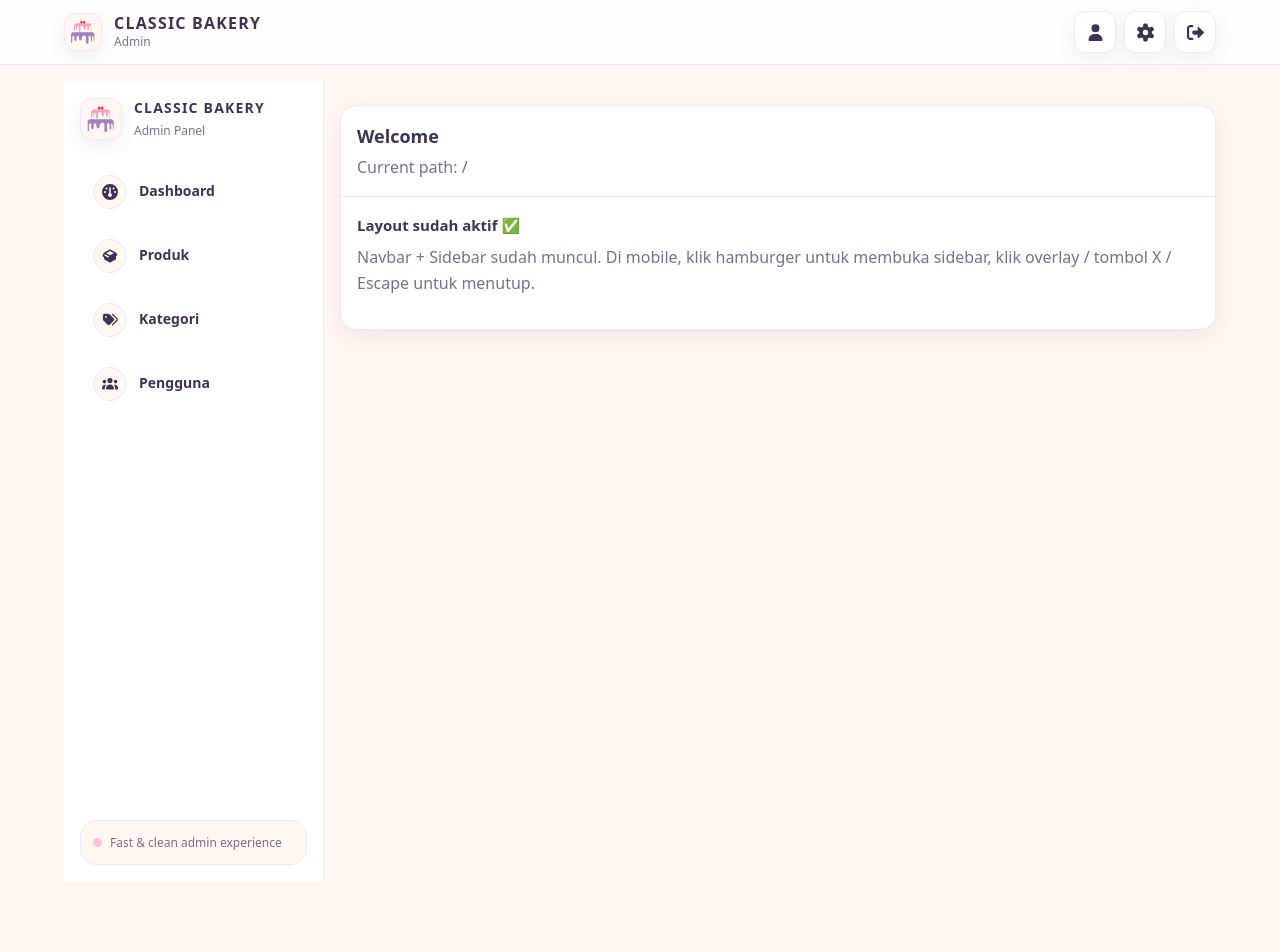
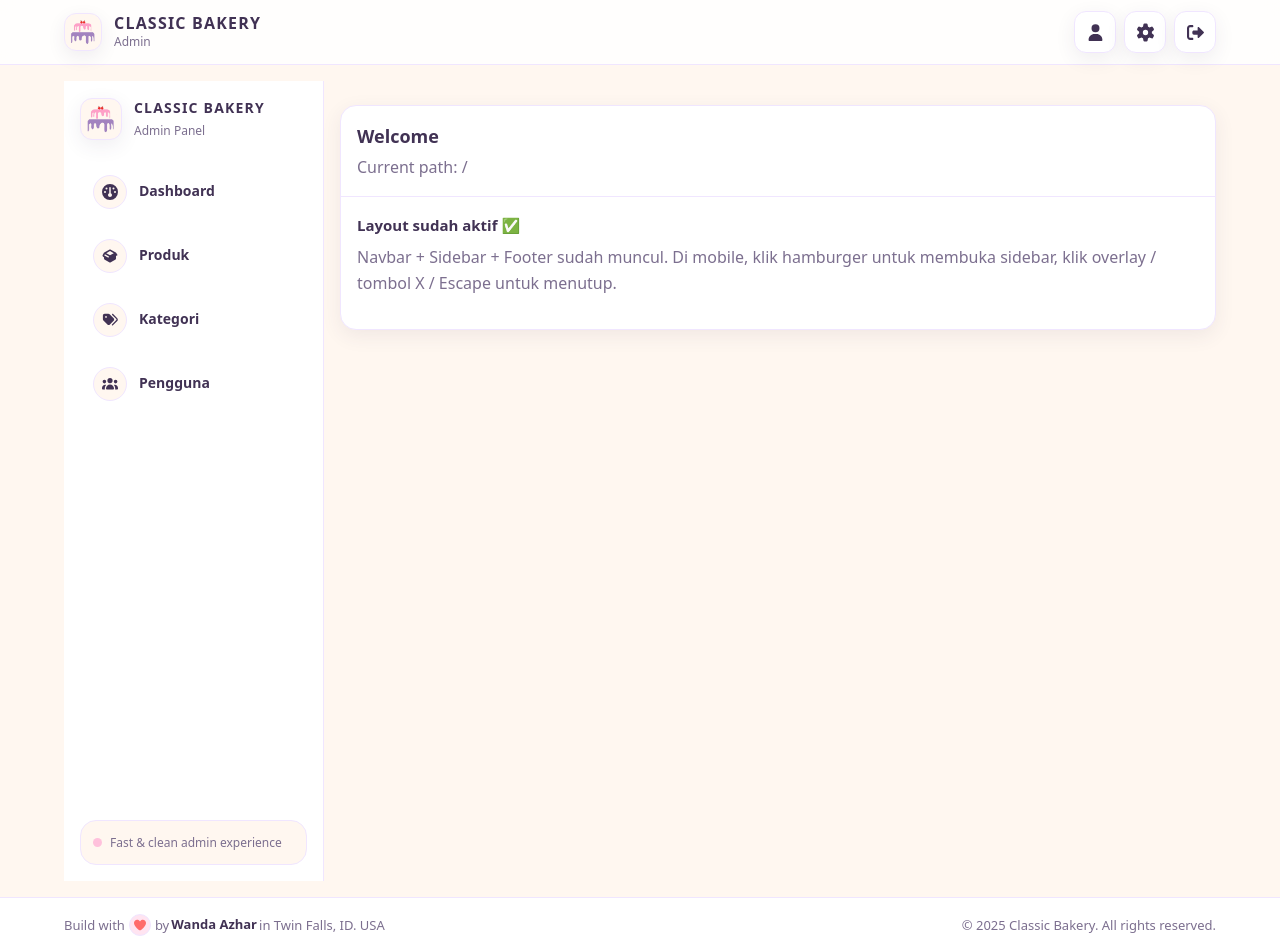
Before and after one commit to wandaazhar007/admin-classic-bakery, a React (Vite) app: page / in a window 1280 px wide. Before the commit the page ends 897 px from the top, so only its background shows below. Built offline with nearby package versions, Linux system fonts and the light colour scheme.

Commit message:
update footer

```diff
--- a/src/App.tsx
+++ b/src/App.tsx
@@ -1,6 +1,7 @@
 import { useEffect, useMemo, useState } from "react";
 import Navbar from "./components/navbar/Navbar";
 import Sidebar from "./components/sidebar/Sidebar";
+import Footer from "./components/footer/Footer";
 
 type PageInfo = {
   title: string;
@@ -32,7 +33,6 @@ export default function App() {
   }, []);
 
   useEffect(() => {
-    // If user changes to desktop size while sidebar open, keep it safe by closing overlay state
     const onResize = () => {
       if (window.innerWidth >= 768) setIsSidebarOpen(false);
     };
@@ -41,11 +41,11 @@ export default function App() {
   }, []);
 
   const currentTitle =
-    pages.find((p) => p.path === path || path.startsWith(`${p.path}/`))?.title ??
+    pages.find((p) => path === p.path || path.startsWith(`${p.path}/`))?.title ??
     "Welcome";
 
   return (
-    <div>
+    <div style={{ minHeight: "100vh", display: "flex", flexDirection: "column" }}>
       <Navbar
         onToggleSidebar={() => setIsSidebarOpen(true)}
         userLabel="Admin"
@@ -64,7 +64,8 @@ export default function App() {
         }}
       />
 
-      {/* This container aligns sidebar left edge with navbar inner container */}
+      <div style={{ flex: 1 }}>
+        {/* Container aligns sidebar left edge with navbar inner container */}
         <div className="container">
           <div
             style={{
@@ -75,7 +76,10 @@ export default function App() {
               paddingBottom: "1.6rem",
             }}
           >
-          <Sidebar isOpen={isSidebarOpen} onClose={() => setIsSidebarOpen(false)} />
+            <Sidebar
+              isOpen={isSidebarOpen}
+              onClose={() => setIsSidebarOpen(false)}
+            />
 
             <main style={{ flex: 1, minWidth: 0 }}>
               <div className="card">
@@ -93,8 +97,9 @@ export default function App() {
                     Layout sudah aktif ✅
                   </div>
                   <p className="muted" style={{ marginTop: "0.8rem" }}>
-                  Navbar + Sidebar sudah muncul. Di mobile, klik hamburger untuk
-                  membuka sidebar, klik overlay / tombol X / Escape untuk menutup.
+                    Navbar + Sidebar + Footer sudah muncul. Di mobile, klik hamburger
+                    untuk membuka sidebar, klik overlay / tombol X / Escape untuk
+                    menutup.
                   </p>
                 </div>
               </div>
@@ -102,5 +107,8 @@ export default function App() {
           </div>
         </div>
       </div>
+
+      <Footer />
+    </div>
   );
 }
--- a/src/components/footer/Footer.module.scss
+++ b/src/components/footer/Footer.module.scss
@@ -1,42 +1,87 @@
-@use "../../../styles/variables" as *;
-@use "../../../styles/responsive" as *;
+@use "../../../styles/variables" as v;
+@use "../../../styles/responsive" as r;
 
 .footer {
-  width: 100vw;
-  margin-left: calc(50% - 50vw);
-  border-top: 1px solid rgba($color-border-soft, 0.7);
-  background-color: $color-bg-card;
+  border-top: v.$border;
+  background: v.$color-white;
 }
 
 .inner {
-  max-width: 1200px;
-  margin: 0 auto;
-  padding: $space-sm $space-md;
+  @include r.container;
+
   display: flex;
-  flex-direction: column;
-  gap: 0.35rem;
-  font-size: 0.78rem;
-  color: $color-text-muted;
+  align-items: center;
+  justify-content: space-between;
 
-  @include respond-to(md) {
-    flex-direction: row;
+  gap: 1.2rem;
+  padding-top: 1.6rem;
+  padding-bottom: 1.6rem;
+
+  @include r.down(md) {
+    display: flex;
+    flex-direction: column;
+    justify-content: center;
     align-items: center;
-    justify-content: space-between;
-    font-size: 0.8rem;
+    text-align: center;
+
+    gap: 0.8rem;
+    padding-top: 1.6rem;
+    padding-bottom: 1.6rem;
   }
 }
 
-.left,
-.right {
-  margin: 0;
+.left {
+  color: v.$color-text-muted;
+  font-size: 1.3rem;
   line-height: 1.4;
+
+  display: flex;
+  align-items: center;
+  gap: 0.2rem;
+  flex-wrap: wrap;
+
+  @include r.down(md) {
+    justify-content: center;
+  }
 }
 
 .heart {
-  margin: 0 0.15rem;
+  display: inline-flex;
+  align-items: center;
+  justify-content: center;
+
+  width: 2.2rem;
+  height: 2.2rem;
+
+  border-radius: 999rem;
+  border: v.$border;
+  background: v.$color-pink-soft;
+  color: v.$color-danger;
+
+  margin-inline: 0.2rem;
+
+  svg {
+    width: 1.2rem;
+    height: 1.2rem;
+  }
 }
 
-.name {
-  font-weight: 600;
-  color: $color-purple;
+.author {
+  font-weight: 900;
+  color: v.$color-text-main;
+  text-decoration: none;
+
+  border-bottom: 0.2rem solid transparent;
+  transition: border-color v.$transition-base, color v.$transition-base;
+
+  &:hover {
+    color: v.$color-purple;
+    border-bottom-color: rgba(180, 147, 255, 0.6);
+  }
 }
+
+.right {
+  color: v.$color-text-muted;
+  font-size: 1.3rem;
+  line-height: 1.4;
+}
--- a/src/components/footer/Footer.tsx
+++ b/src/components/footer/Footer.tsx
@@ -1,21 +1,30 @@
 import styles from "./Footer.module.scss";
+import { FontAwesomeIcon } from "@fortawesome/react-fontawesome";
+import { faHeart } from "@fortawesome/free-solid-svg-icons";
 
-export function Footer() {
-  const year = new Date().getFullYear();
-
+export default function Footer() {
   return (
     <footer className={styles.footer}>
       <div className={styles.inner}>
-        <p className={styles.left}>
-          © {year} Classic Bakery. All rights reserved.
-        </p>
-        <p className={styles.right}>
-          Built with <span className={styles.heart}>❤️</span> by{" "}
-          <span className={styles.name}>Wanda Azhar</span> in Twin Falls, ID, USA
-        </p>
+        <div className={styles.left}>
+          <span>Build with </span>
+          <span className={styles.heart} aria-hidden="true">
+            <FontAwesomeIcon icon={faHeart} />
+          </span>
+          <span> by </span>
+          <a
+            className={styles.author}
+            href="https://wandaazhar.vercel.app"
+            target="_blank"
+            rel="noopener noreferrer"
+          >
+            Wanda Azhar
+          </a>
+          <span> in Twin Falls, ID. USA</span>
+        </div>
+
+        <div className={styles.right}>© 2025 Classic Bakery. All rights reserved.</div>
       </div>
     </footer>
   );
 }
-
-export default Footer;
```
Lines whose indentation alone changed are shown as unchanged.
